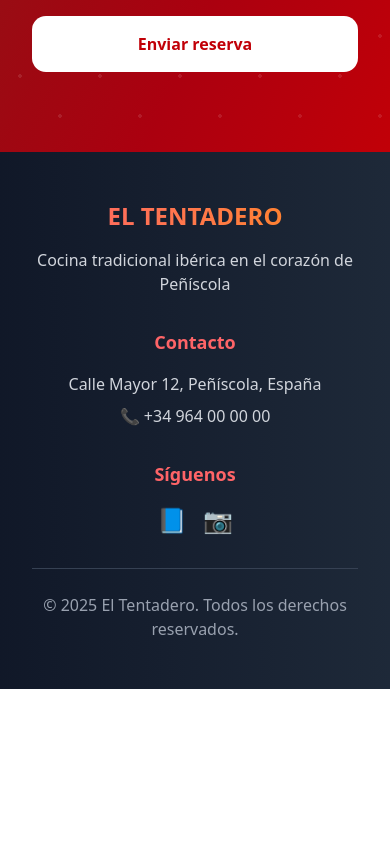
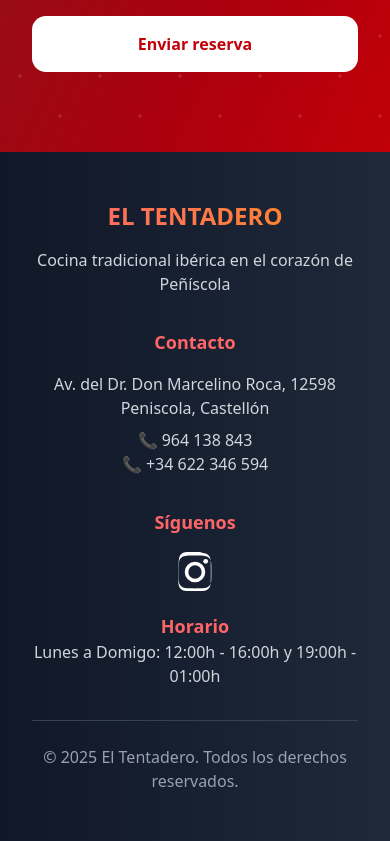
Before and after one commit to Hferpi/tentadero-landing, a React (Vite) app: page / in a window 390 px wide. Shown: the part 4529-5370 px from the top of the page. Before the commit the page ends 5218 px from the top, so only its background shows below. Built offline with nearby package versions, Linux system fonts and the light colour scheme.

Commit message:
añadir direcciones y funciones al footer

```diff
--- a/src/componentes/Footer.jsx
+++ b/src/componentes/Footer.jsx
@@ -14,16 +14,38 @@ export default function Footer() {
 
           <div>
             <h4 className="text-lg font-semibold mb-4 text-red-400">Contacto</h4>
-              <p className="text-gray-300 mb-2">Calle Mayor 12, Peñíscola, España</p>
-              <p className="text-gray-300">📞 +34 964 00 00 00</p>
+            <p className="text-gray-300 mb-2">Av. del Dr. Don Marcelino Roca, 12598 Peniscola, Castellón</p>
+            <p className="text-gray-300">📞 964 138 843</p>
+            <p className="text-gray-300">📞 +34 622 346 594</p>
           </div>
 
           <div>
             <h4 className="text-lg font-semibold mb-4 text-red-400">Síguenos</h4>
             <div className="flex justify-center md:justify-start space-x-4">
-                <span className="text-2xl hover:text-red-400 transition-colors cursor-pointer">📘</span>
-                <span className="text-2xl hover:text-red-400 transition-colors cursor-pointer">📷</span>
+              <div className="flex justify-center md:justify-start space-x-4">
+                <a
+                  href="https://www.instagram.com/el.tentadero/"
+                  target="_blank"
+                  rel="noopener noreferrer"
+                  className="w-10 h-10 text-white hover:text-red-400 transition-colors"
+                >
+                  <svg
+                    xmlns="http://www.w3.org/2000/svg"
+                    viewBox="0 0 24 24"
+                    fill="currentColor"
+                    className="w-full h-full"
+                  >
+                    <path d="M12 2.163c3.204 0 3.584.012 4.85.07 1.366.062 2.633.346 3.608 1.32.975.975 1.259 2.242 1.32 3.608.058 1.266.07 1.646.07 4.85s-.012 3.584-.07 4.85c-.062 1.366-.346 2.633-1.32 3.608-.975.975-2.242 1.259-3.608 1.32-1.266.058-1.646.07-4.85.07s-3.584-.012-4.85-.07c-1.366-.062-2.633-.346-3.608-1.32-.975-.975-1.259-2.242-1.32-3.608C2.175 15.584 2.163 15.204 2.163 12s.012-3.584.07-4.85c.062-1.366.346-2.633 1.32-3.608.975-.975 2.242-1.259 3.608-1.32C8.416 2.175 8.796 2.163 12 2.163zm0-2.163C8.741 0 8.332.012 7.052.07 5.782.127 4.602.404 3.635 1.37c-.967.967-1.243 2.147-1.3 3.417C2.012 6.668 2 7.078 2 10.337v3.326c0 3.259.012 3.669.07 4.949.057 1.27.333 2.45 1.3 3.417.967.967 2.147 1.243 3.417 1.3 1.28.058 1.689.07 4.949.07s3.669-.012 4.949-.07c1.27-.057 2.45-.333 3.417-1.3.967-.967 1.243-2.147 1.3-3.417.058-1.28.07-1.689.07-4.949v-3.326c0-3.259-.012-3.669-.07-4.949-.057-1.27-.333-2.45-1.3-3.417-.967-.967-2.147-1.243-3.417-1.3C15.669.012 15.259 0 12 0z" />
+                    <path d="M12 5.838a6.162 6.162 0 1 0 0 12.324 6.162 6.162 0 0 0 0-12.324zm0 10.162a3.999 3.999 0 1 1 0-7.998 3.999 3.999 0 0 1 0 7.998z" />
+                    <circle cx="18.406" cy="5.594" r="1.44" />
+                  </svg>
+                </a>
               </div>
+
+            </div>
+            <h4 className="text-lg font-semibold text-red-400 mt-5">Horario</h4>
+            <p className="text-gray-300">Lunes a Domigo: 12:00h - 16:00h y 19:00h - 01:00h</p>
+
           </div>
         </div>
 
```
Lines whose indentation alone changed are shown as unchanged.
